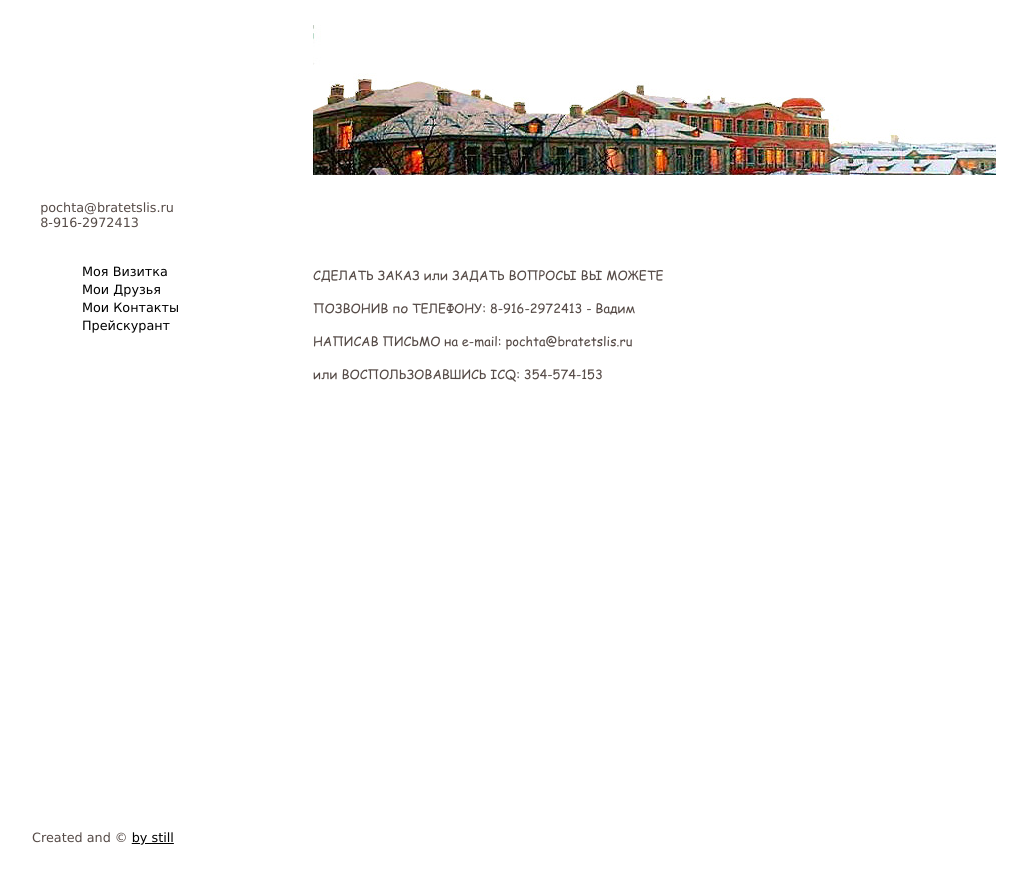
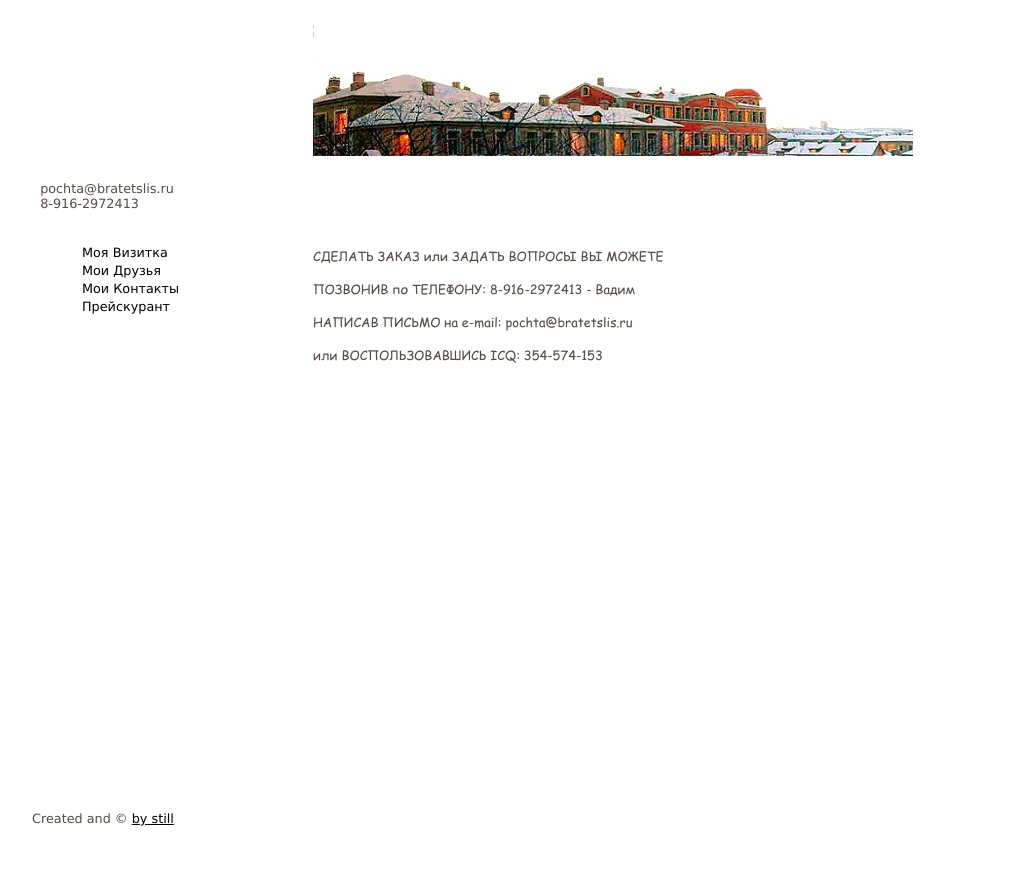
Before and after one commit to bratetslis/Site, a Jekyll site: the page built from testpage3.md, in a window 1280 px wide. Shown: the top 884 px of the page, without its empty margins (160-1187 px from the left). Built offline with Jekyll 4.4.1, drawn with Linux system fonts in a browser that asks for light colours.

Commit message:
Update _layouts/type3.html

```diff
--- a/_layouts/type3.html
+++ b/_layouts/type3.html
@@ -31,7 +31,7 @@
 <body>
  <!-- Basic template by monorom at www.intensivstation.coh -->
 <div id="container">
-	<div id="banner"><p><img src="../img/forlogo1.jpg"></img></a></p>
+	<div id="banner"><p><img src="../img/forlogo2.jpg"></img></a></p>
 </div><!-- end banner -->
 	<div id="mainnavi">
  		 &nbsp&nbsppochta@bratetslis.ru<br>
```
